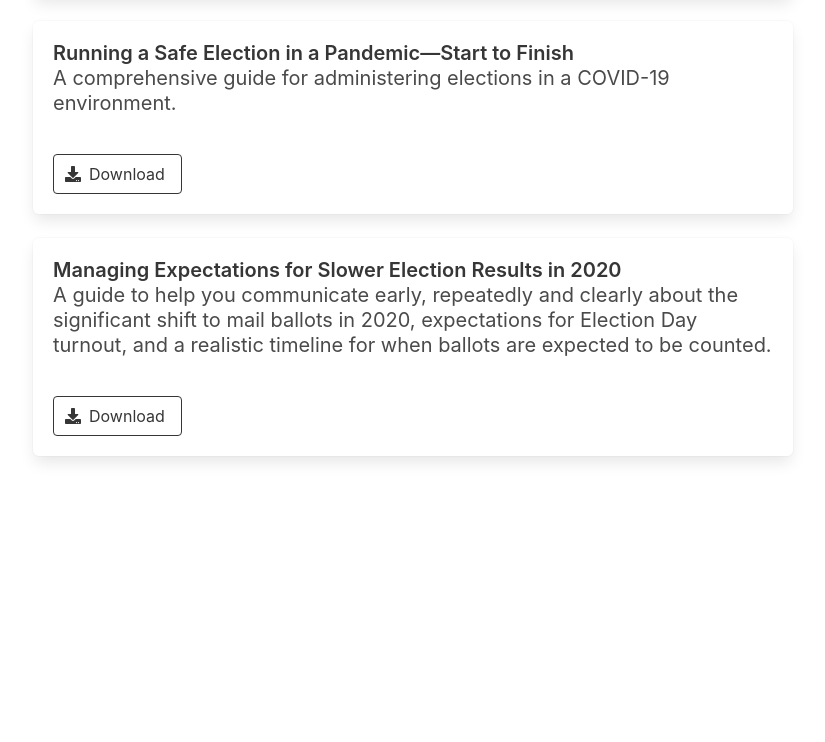
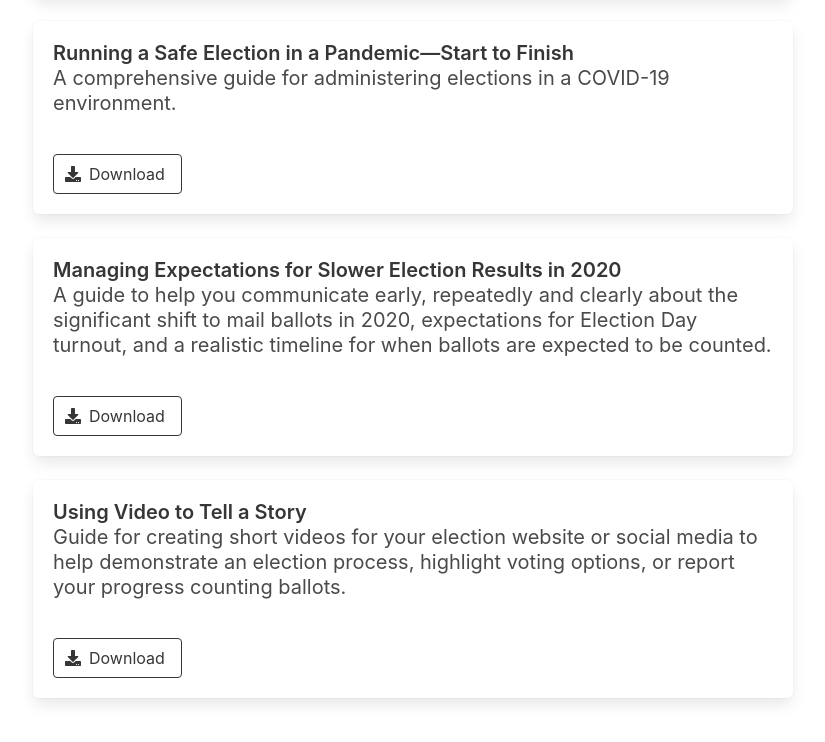
Before and after one commit to ElectionsGroup/ElectionsGroup.github.io, a plain HTML site: page our-work.html in a window 1280 px wide. Shown: the part 781-1523 px from the top of the page, without its empty margins (227-1052 px from the left). Before the commit the page ends 1285 px from the top, so only its background shows below. Drawn offline with nearby package versions, Linux system fonts and the light colour scheme.

Commit message:
new content

```diff
--- a/our-work.html
+++ b/our-work.html
@@ -186,6 +186,22 @@
                             <span>Download</span>
                         </a>
                     </article>
+                    <article class="box">
+                        <div class="content">
+                            <p class="subtitle">
+                                <strong>Using Video to Tell a Story</strong>
+                                <br>
+                                Guide for creating short videos for your election website or social media to help demonstrate an election process, highlight voting options, or report your progress counting ballots.
+                            </p>
+                        </div>
+                        <a class="button is-dark is-outlined" aria-haspopup="true"
+                            style="margin-top: 14px;" href="./assets/Using Video To Tell A Story.pdf" target="_blank">
+                            <span class="icon">
+                                <i class="fas fa-download"></i>
+                            </span>
+                            <span>Download</span>
+                        </a>
+                    </article>
                 </div>
             </div>
         </div>
```
Also changed, not shown: 1 other file.
